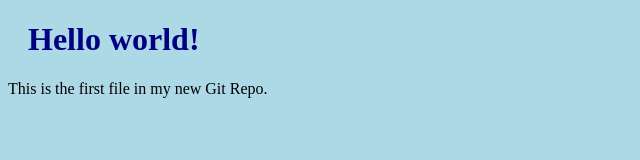
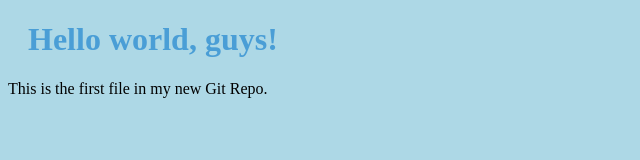
Before and after one commit to thaisdo/git_class, a plain HTML site: page index.html in a window 1280 px wide. Shown: the whole page, without its empty margins (0-640 px from the left). Drawn offline with Linux system fonts and the light colour scheme.

Commit message:
first release of Hello World

```diff
--- a/bluestyle.css
+++ b/bluestyle.css
@@ -3,6 +3,6 @@ body {
 }
 
 h1 {
-    color: navy;
+    color: rgb(74, 158, 214);
     margin-left: 20px;
 }
--- a/index.html
+++ b/index.html
@@ -1,12 +1,12 @@
 <!DOCTYPE html>
 <html>
 <head>
-<title>Hello World!</title>
+<title>Hello World!!!</title>
 <link rel="stylesheet" href="bluestyle.css">
 </head>
 <body>
 
-<h1>Hello world!</h1>
+<h1>Hello world, guys!</h1>
 <p>This is the first file in my new Git Repo.</p>
 
 </body>
```
